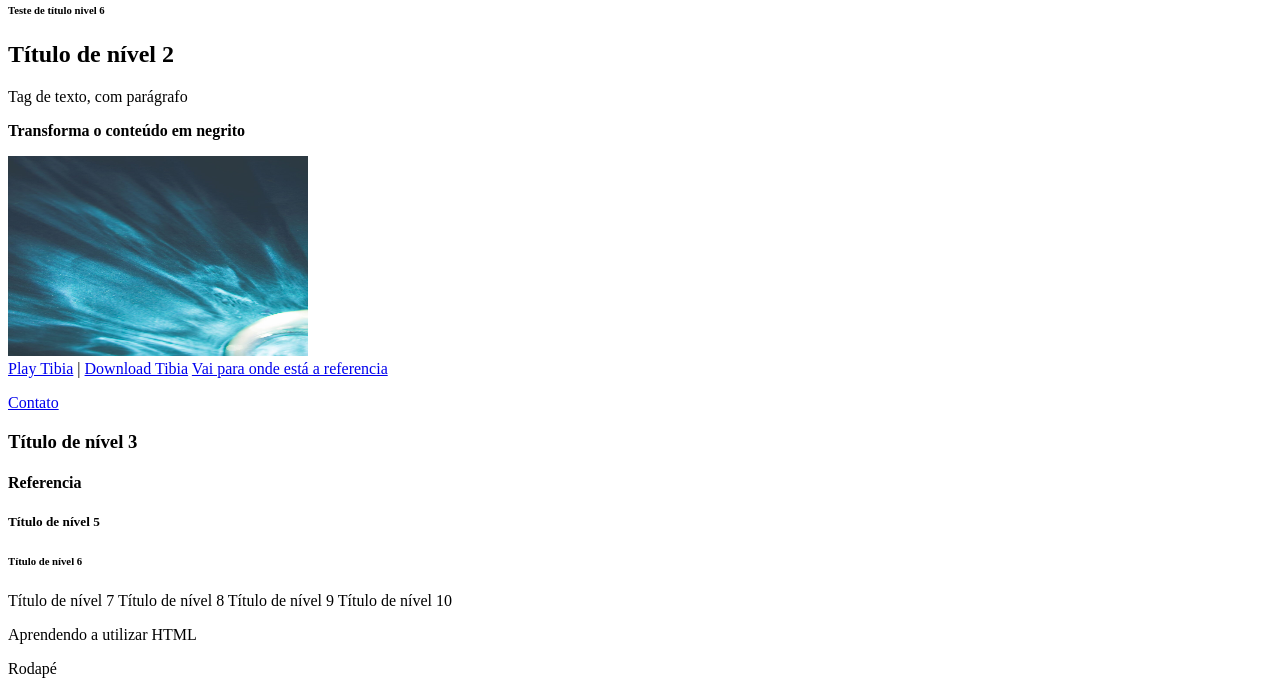
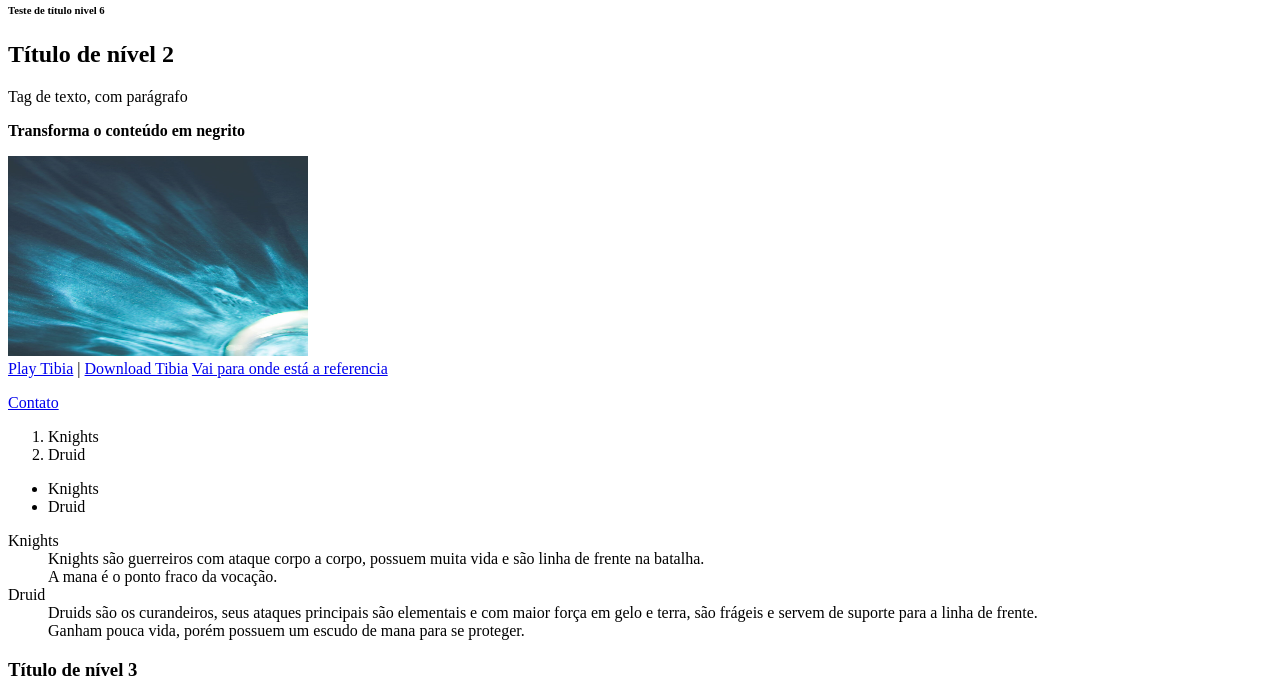
Before and after one commit to FelipeBalmeida/HTML, a plain HTML site: page index.html in a window 1280 px wide. Shown: the part 79-778 px from the top of the page. Drawn offline with Linux system fonts and the light colour scheme.

Commit message:
index/v1.5
-Inserir listas:
ordenadas, não ordenadas e descritivas.

```diff
--- a/index.html
+++ b/index.html
@@ -31,6 +31,28 @@
         <a href="mailto:felipealmeida@alunos.utfpr.edu.br">Contato</a>
 
     </nav>
+    <!-- Lista ordenada-->
+    <ol>
+        <li>Knights</li>
+        <li>Druid</li>
+    </ol>
+
+    <!-- Lista não ordenada-->
+    <ul>
+        <li>Knights</li>
+        <li>Druid</li>
+   </ul>
+
+    <!-- Lista descritiva-->
+   <dl>
+        <dt>Knights</dt>
+            <dd>Knights são guerreiros com ataque corpo a corpo, possuem muita vida e são linha de frente na batalha.</dd>
+            <dd>A mana é o ponto fraco da vocação. </dd>
+        <dt>Druid</dt>
+            <dd>Druids são os curandeiros, seus ataques principais são elementais e com maior força em gelo e terra, são frágeis e servem de suporte para a linha de frente. </dd>
+            <dd>Ganham pouca vida, porém possuem um escudo de mana para se proteger.</dd>
+   </dl>
+
 
 
     <h3>Título de nível 3</h3>
```
